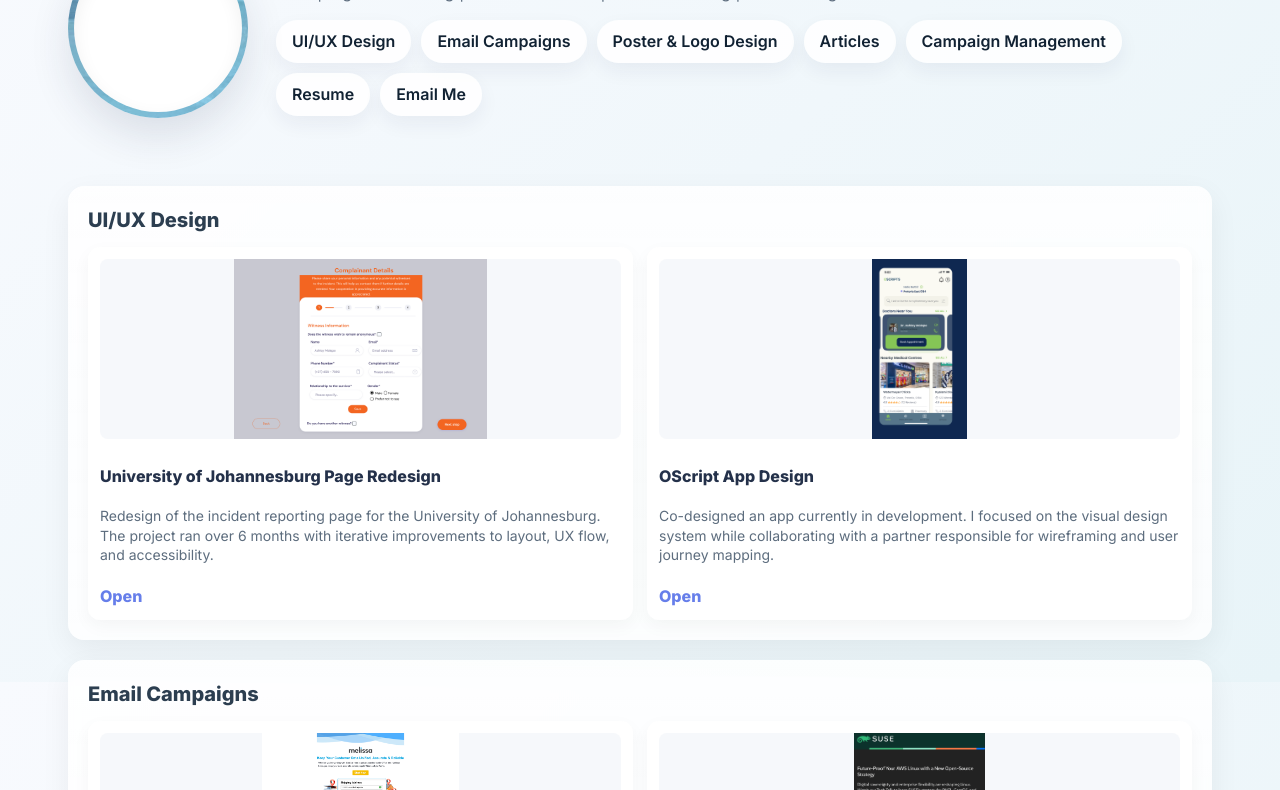
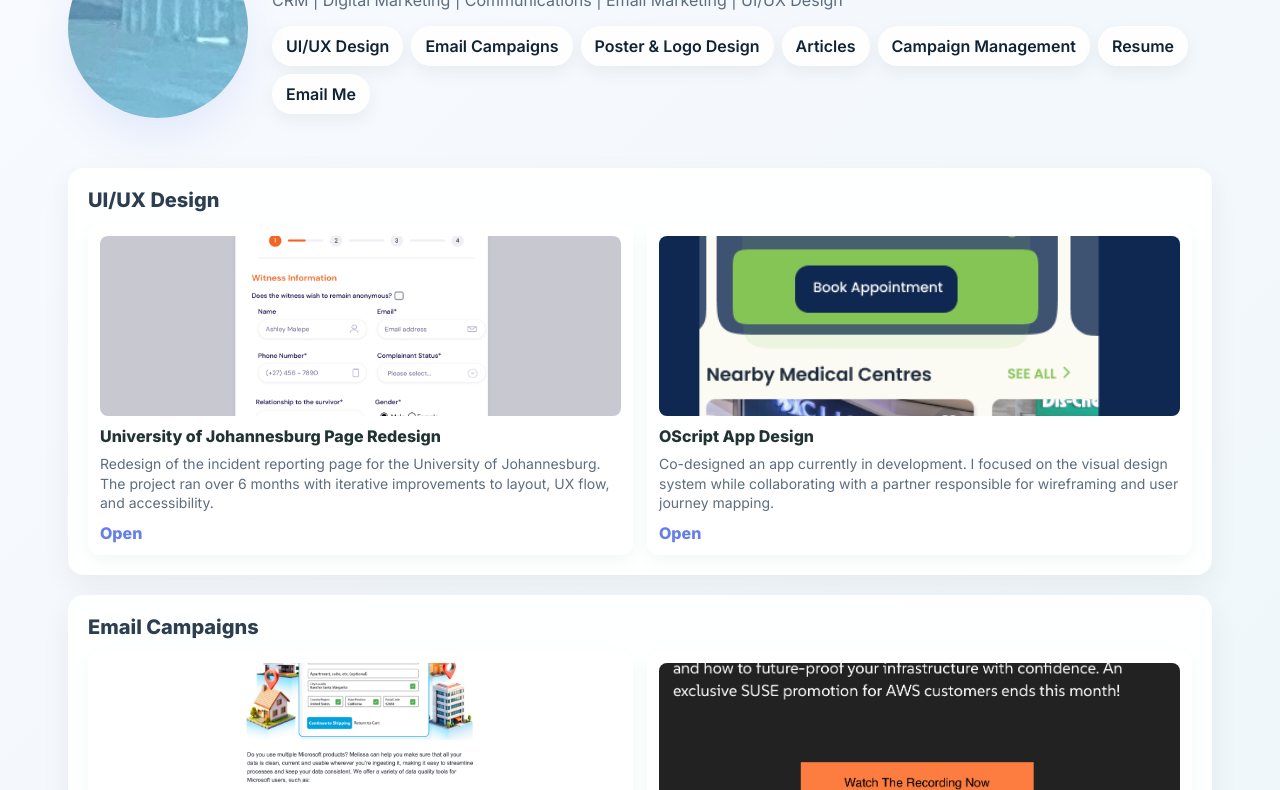
Before and after one commit to Bnxkr/my-portfolio, a plain HTML site: page index.html in a window 1280 px wide. Shown: the part 118-908 px from the top of the page. Drawn offline with Linux system fonts and the light colour scheme.

Commit message:
Update style.css

```diff
--- a/style.css
+++ b/style.css
@@ -1,270 +1,35 @@
+
+
 :root{
-  --bg: #f8fafe;
-  --muted: #5d6d7e;
-  --accent1: #667eea;   /* purple/blue */
-  --accent2: #ff6b6b;   /* warm red */
-  --surface: rgba(255,255,255,0.9);
-  --glass: rgba(255,255,255,0.65);
-  --shadow-strong: 0 18px 40px rgba(33,42,77,0.12);
-  --shadow-soft: 0 8px 20px rgba(33,42,77,0.06);
-  --radius-lg: 16px;
-  --transition-fast: 180ms cubic-bezier(.2,.9,.3,1);
-  --transition-smooth: 320ms cubic-bezier(.2,.9,.3,1);
+    --bg:#f8fafe; --muted:#5d6d7e; --accent1:#667eea; --accent2:#ff6b6b;
   }
 
-/* base reset */
   *{box-sizing:border-box}
-html,body{height:100%}
-body{
-  margin:0;
-  font-family: Inter, system-ui, -apple-system, "Segoe UI", Roboto, "Helvetica Neue", Arial;
-  color:#233;
-  background: linear-gradient(135deg, var(--bg) 0%, #e8f4f8 100%);
-  -webkit-font-smoothing:antialiased;
-  -moz-osx-font-smoothing:grayscale;
-  line-height:1.45;
-}
-
-/* layout container */
-.container{
-  max-width:1200px;
-  margin:0 auto;
-  padding:28px;
-  min-height:100vh;
-  display:flex;
-  flex-direction:column;
-  gap:18px;
-}
-
-/* HERO: keep row layout on wide screens, centre on small */
-.hero-section{
-  display:flex;
-  gap:28px;
-  align-items:center;
-  padding:28px 0;
-  /* subtle glass surface so text reads on varied backgrounds */
-  background: linear-gradient(180deg, rgba(255,255,255,0.0), rgba(255,255,255,0.02));
-}
-
-/* PROFILE (instagram-style ring + inner photo) */
-.profile-image{
-  width:180px;
-  height:180px;
-  border-radius:50%;
-  position:relative;
-  overflow:visible; /* ring can extend slightly */
-  display:flex;
-  align-items:center;
-  justify-content:center;
-  /* outer ring gradient - tuned to feel modern & designer-like */
-  background: conic-gradient(from 220deg, #ff6b6b, #ff8a6b, #8a6bff, #5f7aff, #29aadc);
-  padding:6px; /* ring thickness */
-  box-shadow: var(--shadow-strong);
-  transition: transform var(--transition-smooth), box-shadow var(--transition-smooth);
-}
-
-/* subtle hover micro-interaction */
-.profile-image:hover{
-  transform: translateY(-6px) rotate(0.5deg);
-  box-shadow: 0 26px 60px rgba(33,42,77,0.14);
-}
-
-/* inner "photo container" — keeps uploaded image inside ring */
-.profile-picture{
-  position:absolute;
-  inset:6px; /* match outer padding so inner sits perfectly */
-  border-radius:50%;
-  background-size: contain;      /* IMPORTANT: contain shows entire face (no aggressive crop) */
-  background-position: center;
-  background-repeat: no-repeat;
-  background-color: #fff;        /* neutral fill when image aspect ratio differs */
-  transition: transform var(--transition-fast), filter var(--transition-fast);
-  box-shadow: 0 6px 18px rgba(0,0,0,0.06) inset;
-  z-index:2;
-}
-
-/* fallback if you inject an <img> inside .profile-picture (keeps logic robust) */
-.profile-picture img{
-  width:100%;
-  height:100%;
-  object-fit:contain; /* keeps the whole face visible, prevents zoom/crop */
-  border-radius:50%;
-  display:block;
-}
-
-/* optional small sparkle ring animation (subtle, not flashy) */
-.profile-image::after{
-  content:"";
-  position:absolute;
-  inset:-4px;
-  border-radius:50%;
-  pointer-events:none;
-  opacity:0.06;
-  background: radial-gradient(circle at 30% 20%, rgba(255,255,255,0.25), transparent 10%),
-              radial-gradient(circle at 70% 80%, rgba(255,255,255,0.15), transparent 10%);
-  mix-blend-mode: screen;
-}
-
-/* HERO TEXT */
-.hero-text{flex:1; min-width:220px}
-.site-title{
-  font-size:34px;
-  margin:0 0 6px;
-  font-weight:800;
-  letter-spacing:-0.02em;
-  color: #1f2a46;
-  line-height:1.02;
-  display:block;
-}
-.site-subtitle{
-  margin:0;
-  color:var(--muted);
-  font-weight:500;
-}
-
-/* NAV / BUTTONS (modern pill buttons with lift on hover) */
-/* keep compatibility with .nav-link and .btn if both used */
-.main-nav{margin-top:16px;display:flex;flex-wrap:wrap;gap:10px}
-.nav-link, .btn {
-  padding:10px 16px;
-  border-radius:999px;
-  background: var(--surface);
-  box-shadow: var(--shadow-soft);
-  text-decoration:none;
-  color:#123;
-  font-weight:600;
-  display:inline-flex;
-  align-items:center;
-  gap:8px;
-  transition: transform var(--transition-fast), box-shadow var(--transition-fast), background var(--transition-fast);
-  border: 0;
-  cursor: pointer;
-  -webkit-tap-highlight-color: transparent;
-}
-
-/* accent button variants (preserve your color tokens) */
-.btn-primary, .nav-link.primary {
-  background: linear-gradient(135deg, var(--accent2) 0%, #ee5a24 100%);
-  color: white;
-  box-shadow: 0 10px 30px rgba(238,90,36,0.18);
-}
-.btn-secondary, .nav-link.secondary {
-  background: linear-gradient(135deg, #74b9ff 0%, #0984e3 100%);
-  color:white;
-  box-shadow: 0 10px 30px rgba(9,132,227,0.12);
-}
-.btn-outline, .nav-link.outline {
-  background: rgba(255,255,255,0.95);
-  color:#2c3e50;
-  border: 1px solid rgba(44,62,80,0.06);
-}
-
-/* lift and subtle shadow on hover (affords the "lift" tactile feel) */
-.nav-link:hover, .btn:hover{
-  transform: translateY(-6px);
-  box-shadow: 0 20px 45px rgba(31,42,77,0.12);
-}
-
-/* focus-visible accessibility */
-.nav-link:focus, .btn:focus{
-  outline: none;
-  box-shadow: 0 0 0 4px rgba(102,126,234,0.12);
-}
-
-/* PORTFOLIO wrapper & cards (glass + soft corners) */
+  body{margin:0;font-family:Inter,system-ui,-apple-system,Segoe UI,Roboto,"Helvetica Neue",Arial;color:#233;background:linear-gradient(135deg,var(--bg) 0%, #e8f4f8 100%);-webkit-font-smoothing:antialiased}
+  .container{max-width:1200px;margin:0 auto;padding:28px;min-height:100vh;display:flex;flex-direction:column}
+  .hero-section{display:flex;gap:24px;align-items:center;padding:28px 0}
+  .profile-image{width:180px;height:180px;border-radius:50%;background:linear-gradient(135deg,#667eea 0%,#764ba2 100%);position:relative;overflow:hidden;box-shadow:0 20px 40px rgba(102,126,234,0.12)}
+  .profile-picture{position:absolute;inset:0;background-size:cover;background-position:center;border-radius:50%}
+  .hero-text{flex:1}
+  .site-title{font-size:34px;margin:0 0 6px;font-weight:800;letter-spacing:-0.02em}
+  .site-subtitle{margin:0;color:var(--muted)}
+  .main-nav{margin-top:16px;display:flex;flex-wrap:wrap;gap:8px}
+  .nav-link{padding:10px 14px;border-radius:999px;background:rgba(255,255,255,0.9);box-shadow:0 6px 18px rgba(0,0,0,0.06);text-decoration:none;color:#123;font-weight:600}
   .portfolio-container{margin-top:22px;display:grid;gap:20px}
-.portfolio-section{
-  background: linear-gradient(180deg, rgba(255,255,255,0.85), rgba(255,255,255,0.80));
-  padding:20px;
-  border-radius:16px;
-  box-shadow: 0 10px 30px rgba(0,0,0,0.06);
-  backdrop-filter: blur(6px);
-  -webkit-backdrop-filter: blur(6px);
-}
-
-/* section title */
-.section-title{
-  margin:0 0 12px;
-  font-size:20px;
-  font-weight:700;
-  color:#2c3e50;
-  text-align:left;
-}
-
-/* grid for items */
+  .portfolio-section{background:rgba(255,255,255,0.95);padding:20px;border-radius:16px;box-shadow:0 10px 30px rgba(0,0,0,0.06)}
+  .section-title{margin:0 0 12px;font-size:20px;font-weight:700;color:#2c3e50;text-align:left}
   .section-grid{display:grid;grid-template-columns:repeat(auto-fit,minmax(260px,1fr));gap:14px}
-.card{
-  background: #fff;
-  border-radius:12px;
-  padding:12px;
-  box-shadow:0 6px 18px rgba(0,0,0,0.04);
-  overflow:hidden;
-  display:flex;
-  flex-direction:column;
-  gap:10px;
-  transition: transform var(--transition-fast), box-shadow var(--transition-fast);
-}
-.card:hover{
-  transform: translateY(-6px);
-  box-shadow: 0 20px 45px rgba(31,42,77,0.08);
-}
-
-/* card-image: changed to contain so images show fully and not zoomed */
-.card-image{
-  height:180px;
-  border-radius:8px;
-  background-size: contain;   /* SHOWS whole image, avoids awkward crop */
-  background-position:center;
-  background-repeat:no-repeat;
-  margin-bottom:10px;
-  background-color:#f6f8fb;    /* neutral canvas */
-  display:block;
-  overflow:hidden;
-}
-
-/* many portfolio items use <img> inside placeholder-image — ensure they display nicely */
-.placeholder-image, .card-image{
-  display:flex;
-  align-items:center;
-  justify-content:center;
-}
-.placeholder-image img{
-  width:100%;
-  height:100%;
-  object-fit:contain;  /* IMPORTANT: keeps entire asset visible */
-  border-radius:8px;
-  display:block;
-  transition: transform var(--transition-smooth);
-}
-.placeholder-image img:hover{
-  transform: scale(1.03);
-}
-
-/* card text */
-.card-title{margin:6px 0 8px;font-size:16px;font-weight:700;color:#24314a}
+  .card{background:#fff;border-radius:12px;padding:12px;box-shadow:0 6px 18px rgba(0,0,0,0.04);overflow:hidden}
+  .card-image{height:180px;border-radius:8px;background-size:cover;background-position:center;margin-bottom:10px}
+  .card-title{margin:6px 0 8px;font-size:16px}
   .card-desc{margin:0;color:var(--muted);font-size:14px;line-height:1.4}
   .card-link{display:inline-block;margin-top:10px;color:var(--accent1);font-weight:700;text-decoration:none}
-
-/* footer */
   .footer{text-align:center;margin:28px 0;color:var(--muted)}
 
-/* small screens: preserve your adjustments but slightly modernised */
+  /* small screens */
   @media (max-width:700px){
-  .hero-section{
-    flex-direction:column;
-    text-align:center;
-    gap:16px;
-  }
-  .profile-image{width:140px;height:140px;padding:5px}
-  .profile-picture{inset:5px}
+    .hero-section{flex-direction:column;text-align:center}
+    .profile-image{width:140px;height:140px}
     .site-title{font-size:24px}
     .main-nav{justify-content:center}
-  .container{padding:18px}
   }
-
-/* helper: accessible image replacement for background images (if JS sets data URIs) */
-[data-bg]{
-  background-size: contain !important;
-  background-position: center !important;
-  background-repeat: no-repeat !important;
-}
```
Lines whose indentation alone changed are shown as unchanged.
